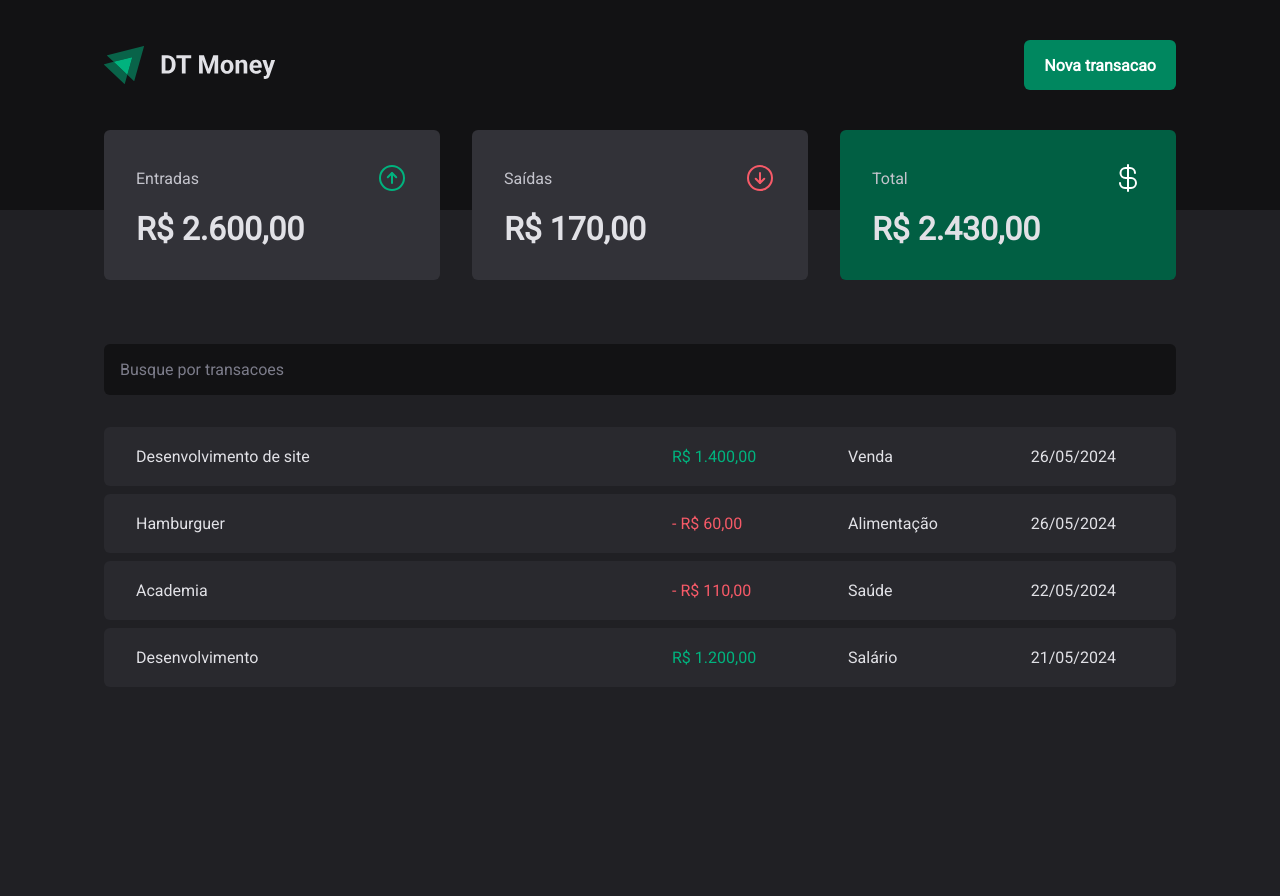
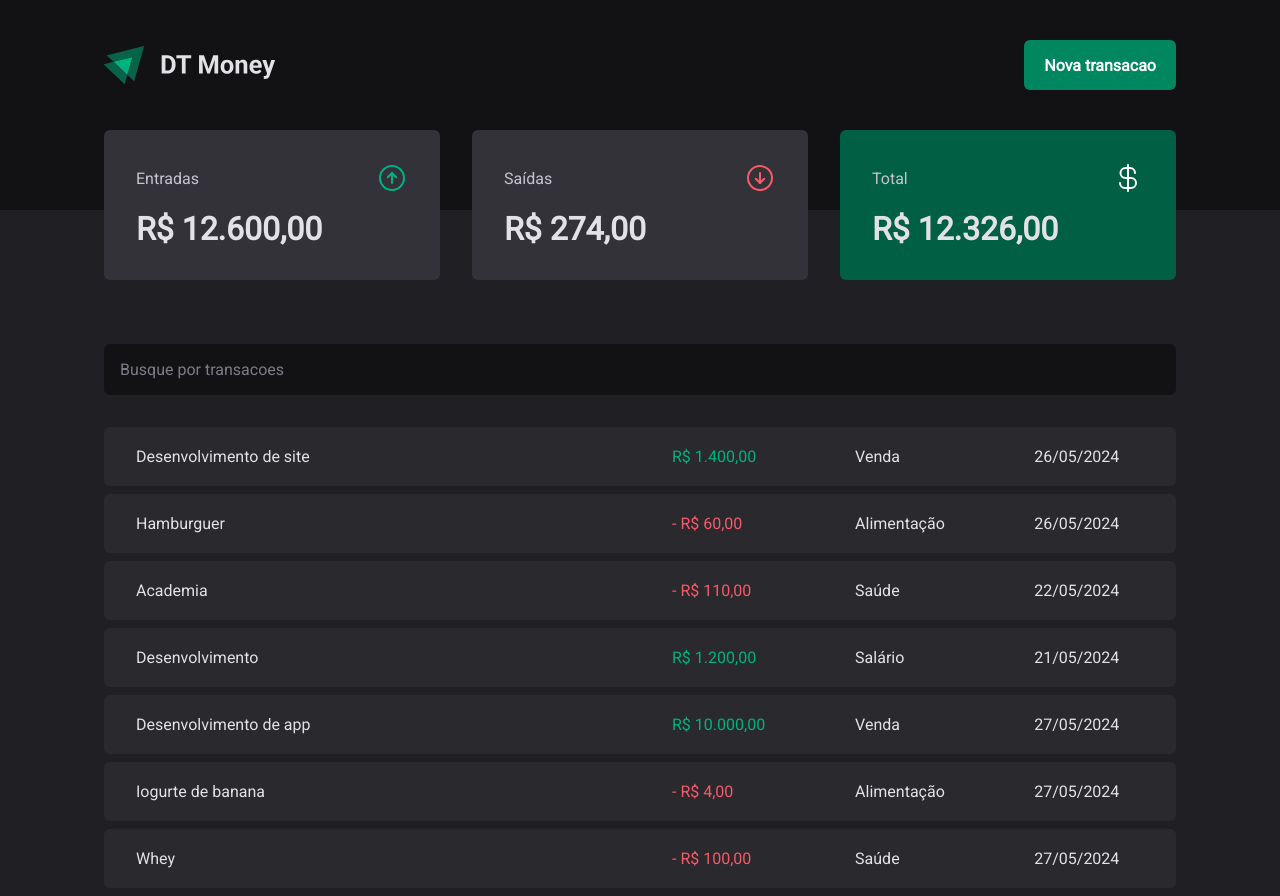
Before and after one commit to Carlos-Castro11/DT-Money, a React (Vite) app: page / in a window 1280 px wide. Before the commit the page ends 800 px from the top, so only its background shows below. Built offline with nearby package versions, Linux system fonts and the light colour scheme; data requests are answered from the project's data file.

Commit message:
Add create transaction function

```diff
--- a/package.json
+++ b/package.json
@@ -14,6 +14,7 @@
     "@hookform/resolvers": "^3.4.2",
     "@radix-ui/react-dialog": "^1.0.5",
     "@radix-ui/react-radio-group": "^1.1.3",
+    "axios": "^1.7.2",
     "phosphor-react": "^1.4.1",
     "react": "^18.2.0",
     "react-dom": "^18.2.0",
--- a/server.json
+++ b/server.json
@@ -1,7 +1,7 @@
 {
   "transactions": [
     {
-      "id": 1,
+      "id": "1",
       "description": "Desenvolvimento de site",
       "type": "income",
       "category": "Venda",
@@ -9,7 +9,7 @@
       "createdAt": "2024-05-26T18:40:44.201Z"
     },
     {
-      "id": 2,
+      "id": "2",
       "description": "Hamburguer",
       "type": "outcome",
       "category": "Alimentação",
@@ -17,7 +17,7 @@
       "createdAt": "2024-05-26T18:20:44.201Z"
     },
     {
-      "id": 3,
+      "id": "3",
       "description": "Academia",
       "type": "outcome",
       "category": "Saúde",
@@ -25,12 +25,36 @@
       "createdAt": "2024-05-22T18:20:44.201Z"
     },
     {
-      "id": 4,
+      "id": "4",
       "description": "Desenvolvimento",
       "type": "income",
       "category": "Salário",
       "price": 1200,
       "createdAt": "2024-05-21T18:20:44.201Z"
+    },
+    {
+      "id": "e034",
+      "description": "Desenvolvimento de app",
+      "category": "Venda",
+      "price": 10000,
+      "type": "income",
+      "createdAt": "2024-05-27T21:42:00.137Z"
+    },
+    {
+      "id": "bb4a",
+      "description": "Iogurte de banana",
+      "category": "Alimentação",
+      "price": 4,
+      "type": "outcome",
+      "createdAt": "2024-05-27T22:06:53.000Z"
+    },
+    {
+      "id": "ea5c",
+      "description": "Whey",
+      "category": "Saúde",
+      "price": 100,
+      "type": "outcome",
+      "createdAt": "2024-05-27T22:09:31.568Z"
     }
   ]
 }
--- a/src/components/NewTransactionModal/index.tsx
+++ b/src/components/NewTransactionModal/index.tsx
@@ -4,6 +4,8 @@ import * as Dialog from '@radix-ui/react-dialog';
 import * as z from 'zod';
 import { Controller, useForm } from 'react-hook-form';
 import { zodResolver } from '@hookform/resolvers/zod';
+import React from 'react';
+import { TransactionsContext } from '../../contexts/TransactionsContext';
 
 const newTransactionFormSchema = z.object({
   description: z.string(),
@@ -15,17 +17,29 @@ const newTransactionFormSchema = z.object({
 type newTransactionFormInputs = z.infer<typeof newTransactionFormSchema>;
 
 export function NewTransactionModal() {
+  const { createTransaction } = React.useContext(TransactionsContext);
+
   const {
     control,
     register,
     handleSubmit,
     formState: { isSubmitting },
+    reset,
   } = useForm<newTransactionFormInputs>({
     resolver: zodResolver(newTransactionFormSchema),
   });
 
-  function handleCreateNewTransaction(data: newTransactionFormInputs) {
-    console.log(data);
+  async function handleCreateNewTransaction(data: newTransactionFormInputs) {
+    const { description, category, price, type } = data;
+
+    await createTransaction({
+      description,
+      category,
+      price,
+      type,
+    });
+
+    reset();
   }
 
   return (
--- a/src/contexts/TransactionsContext.tsx
+++ b/src/contexts/TransactionsContext.tsx
@@ -1,4 +1,5 @@
 import React from 'react';
+import { api } from '../lib/axios';
 
 export interface Transaction {
   id: number;
@@ -8,10 +9,16 @@ export interface Transaction {
   category: string;
   createdAt: string;
 }
+interface CreateTransactionInput {
+  description: string;
+  price: number;
+  category: string;
+  type: 'income' | 'outcome';
+}
 
 interface TransactionsContextType {
   transactions: Transaction[];
-  fetchTransactions: (query?: string) => Promise<void>;
+  createTransaction: (data: CreateTransactionInput) => Promise<void>;
 }
 
 export const TransactionsContext = React.createContext(
@@ -25,17 +32,23 @@ interface TransactionsProviderProps {
 export function TransactionsProvider({ children }: TransactionsProviderProps) {
   const [transactions, setTransactions] = React.useState<Transaction[]>([]);
 
-  async function fetchTransactions(query?: string) {
-    const url = new URL('http://localhost:3333/transactions');
+  async function fetchTransactions() {
+    const allTransactions = await api.get('transactions');
+    setTransactions(allTransactions.data);
+  }
 
-    if (query) {
-      url.searchParams.append('q', query);
-    }
+  async function createTransaction(data: CreateTransactionInput) {
+    const { description, category, price, type } = data;
 
-    const response = await fetch(url);
-    const data = await response.json();
-    console.log(data);
-    setTransactions(data);
+    const newTransaction = await api.post('transactions', {
+      description,
+      category,
+      price,
+      type,
+      createdAt: new Date(),
+    });
+
+    setTransactions((prevState) => [newTransaction.data, ...prevState]);
   }
 
   React.useEffect(() => {
@@ -43,7 +56,7 @@ export function TransactionsProvider({ children }: TransactionsProviderProps) {
   }, []);
 
   return (
-    <TransactionsContext.Provider value={{ transactions, fetchTransactions }}>
+    <TransactionsContext.Provider value={{ transactions, createTransaction }}>
       {children}
     </TransactionsContext.Provider>
   );
--- /dev/null
+++ b/src/lib/axios.ts
@@ -0,0 +1,5 @@
+import axios from 'axios';
+
+export const api = axios.create({
+  baseURL: 'http://localhost:3333',
+});
--- a/src/pages/Transactions/index.tsx
+++ b/src/pages/Transactions/index.tsx
@@ -27,7 +27,6 @@ export function Transactions() {
     <div>
       <Header />
       <Summary />
-
       <S.TransactionsContainer>
         <SearchForm setSearchTransactions={setSearchTransactions} />
         <S.TransactionsTable>
```
Also changed, not shown: 1 other file (tests, documents, lock files or other folders).
